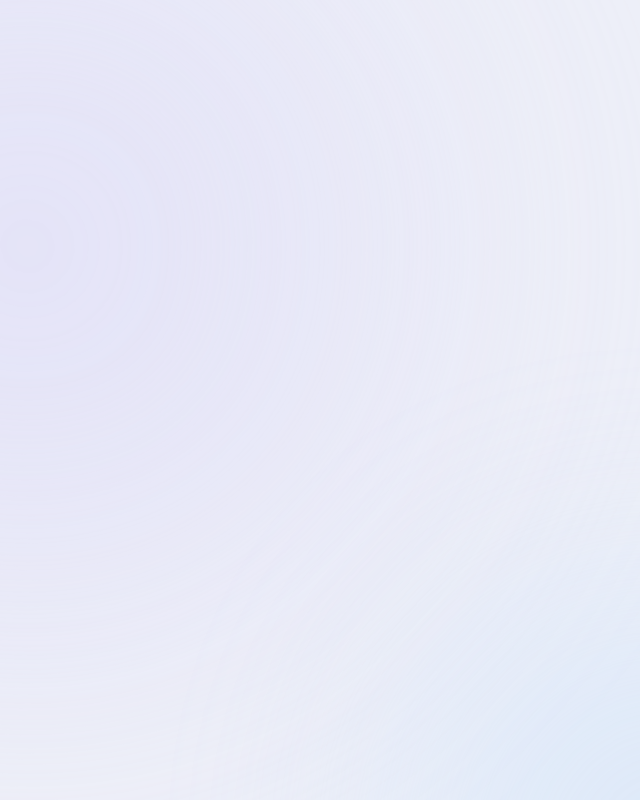
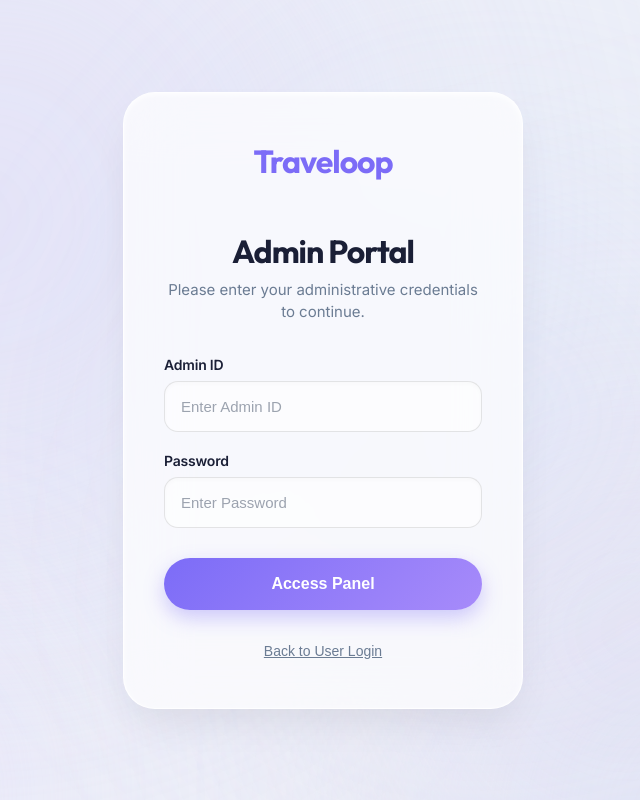
Before and after one commit to Turbobooster07/Traveloop, a React (Vite) app in the folder frontend/: page /admin-login in a window 1280 px wide. Before the commit this address had no page. Shown: the whole page, without its empty margins (317-957 px from the left). Built offline with nearby package versions, Linux system fonts and the light colour scheme.

Commit message:
feat: implement admin authentication and backend login system for Traveloop portal

```diff
--- a/frontend/src/App.jsx
+++ b/frontend/src/App.jsx
@@ -13,6 +13,7 @@ import DayWiseItinerary from './pages/DayWiseItinerary';
 import AdminPanel from './pages/AdminPanel';
 import PackingList from './pages/PackingList';
 import TripNotes from './pages/TripNotes';
+import AdminLogin from './pages/AdminLogin';
 import './index.css';
 
 function App() {
@@ -20,6 +21,8 @@ function App() {
     <Router>
       <Routes>
         <Route path="/" element={<Login />} />
+        <Route path="/login" element={<Login />} />
+        <Route path="/admin-login" element={<AdminLogin />} />
         <Route path="/register" element={<Register />} />
         <Route path="/dashboard" element={<Dashboard />} />
         <Route path="/plan-trip" element={<PlanTrip />} />
--- /dev/null
+++ b/frontend/src/pages/AdminLogin.jsx
@@ -0,0 +1,146 @@
+import React, { useState, useEffect } from 'react';
+import { useNavigate } from 'react-router-dom';
+
+const AdminLogin = () => {
+  const navigate = useNavigate();
+  const [username, setUsername] = useState('');
+  const [password, setPassword] = useState('');
+  const [loading, setLoading] = useState(false);
+  const [error, setError] = useState('');
+
+  useEffect(() => {
+    // Check if already logged in as admin
+    const savedUser = localStorage.getItem('user');
+    if (savedUser) {
+      const user = JSON.parse(savedUser);
+      if (user.role === 'admin') {
+        navigate('/admin');
+      }
+    }
+  }, [navigate]);
+
+  const handleSubmit = async (e) => {
+    e.preventDefault();
+    setLoading(true);
+    setError('');
+
+    try {
+      const response = await fetch('http://localhost:5000/api/login', {
+        method: 'POST',
+        headers: { 'Content-Type': 'application/json' },
+        body: JSON.stringify({ username, password })
+      });
+
+      const data = await response.json();
+
+      if (response.ok) {
+        if (data.user.role === 'admin') {
+          localStorage.setItem('user', JSON.stringify(data.user));
+          navigate('/admin');
+        } else {
+          setError('Access denied. Admin credentials required.');
+        }
+      } else {
+        setError(data.error || 'Login failed');
+      }
+    } catch (err) {
+      setError('Network error. Please try again later.');
+    } finally {
+      setLoading(false);
+    }
+  };
+
+  return (
+    <div className="login-container">
+      {/* Background Shapes from index.css */}
+      <div className="bg-shape-yellow"></div>
+      <div className="bg-shape-blue-square"></div>
+      <div className="bg-shape-pink-blob"></div>
+
+      <div className="login-card" style={{ maxWidth: '450px' }}>
+        <div className="logo-container" onClick={() => navigate('/')} style={{ cursor: 'pointer' }}>
+          <h1 style={{ color: 'var(--accent-purple)', fontSize: '32px', fontWeight: '800' }}>Traveloop</h1>
+        </div>
+        <h1 style={{ marginTop: '10px' }}>Admin Portal</h1>
+        <p className="subtitle">Please enter your administrative credentials to continue.</p>
+
+        {error && (
+          <div style={{
+            background: 'rgba(239, 68, 68, 0.1)',
+            border: '1px solid #ef4444',
+            color: '#ef4444',
+            padding: '12px',
+            borderRadius: '12px',
+            marginBottom: '20px',
+            textAlign: 'center',
+            fontSize: '14px',
+            fontWeight: '500'
+          }}>
+            {error}
+          </div>
+        )}
+
+        <form onSubmit={handleSubmit} className="login-form">
+          <div className="input-group">
+            <label htmlFor="username">Admin ID</label>
+            <input
+              type="text"
+              id="username"
+              placeholder="Enter Admin ID"
+              value={username}
+              onChange={(e) => setUsername(e.target.value)}
+              required
+              style={{ borderRadius: '14px' }}
+            />
+          </div>
+
+          <div className="input-group">
+            <label htmlFor="password">Password</label>
+            <input
+              type="password"
+              id="password"
+              placeholder="Enter Password"
+              value={password}
+              onChange={(e) => setPassword(e.target.value)}
+              required
+              style={{ borderRadius: '14px' }}
+            />
+          </div>
+
+          <button
+            type="submit"
+            className="login-btn"
+            disabled={loading}
+            style={{
+              marginTop: '10px',
+              background: 'var(--cta-gradient)',
+              boxShadow: 'var(--cta-shadow)',
+              height: '52px',
+              fontSize: '16px'
+            }}
+          >
+            {loading ? 'Authenticating...' : 'Access Panel'}
+          </button>
+        </form>
+
+        <div style={{ marginTop: '30px', textAlign: 'center' }}>
+          <button
+            onClick={() => navigate('/login')}
+            style={{
+              background: 'none',
+              border: 'none',
+              color: 'var(--text-muted)',
+              cursor: 'pointer',
+              fontSize: '14px',
+              textDecoration: 'underline'
+            }}
+          >
+            Back to User Login
+          </button>
+        </div>
+      </div>
+    </div>
+  );
+};
+
+export default AdminLogin;
--- a/frontend/src/pages/AdminPanel.jsx
+++ b/frontend/src/pages/AdminPanel.jsx
@@ -1,4 +1,5 @@
 import React, { useState, useEffect, useMemo, useCallback } from 'react';
+import { useNavigate, useLocation } from 'react-router-dom';
 import { Search, Filter, ArrowDownUp, Layers, User, Loader2, AlertCircle, RefreshCw, ChevronUp, ChevronDown } from 'lucide-react';
 import { PieChart, Pie, Cell, LineChart, Line, BarChart, Bar, XAxis, YAxis, CartesianGrid, Tooltip, ResponsiveContainer, Legend } from 'recharts';
 import './admin.css';
@@ -8,6 +9,7 @@ const API_BASE = 'http://localhost:5000/api/admin';
 const COLORS = ['#8b5cf6', '#ec4899', '#10b981', '#f59e0b', '#3b82f6', '#ef4444'];
 
 const AdminPanel = () => {
+  const navigate = useNavigate();
   const [activeTab, setActiveTab] = useState('trends');
   const [searchTerm, setSearchTerm] = useState('');
   const [sortBy, setSortBy] = useState('default');
@@ -39,6 +41,19 @@ const AdminPanel = () => {
       setLoading(prev => ({ ...prev, [key]: false }));
     }
   }, []);
+
+  // Auth Check
+  useEffect(() => {
+    const savedUser = localStorage.getItem('user');
+    if (!savedUser) {
+      navigate('/admin-login');
+      return;
+    }
+    const user = JSON.parse(savedUser);
+    if (user.role !== 'admin') {
+      navigate('/admin-login');
+    }
+  }, [navigate]);
 
   // Fetch all data on mount
   useEffect(() => {
```
Also changed, not shown: 1 other file (tests, documents, lock files or other folders).
